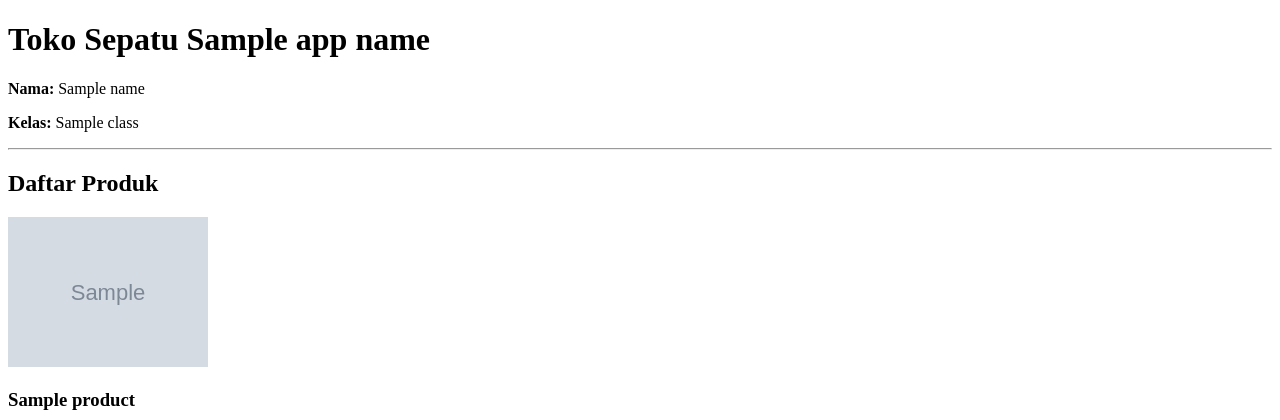
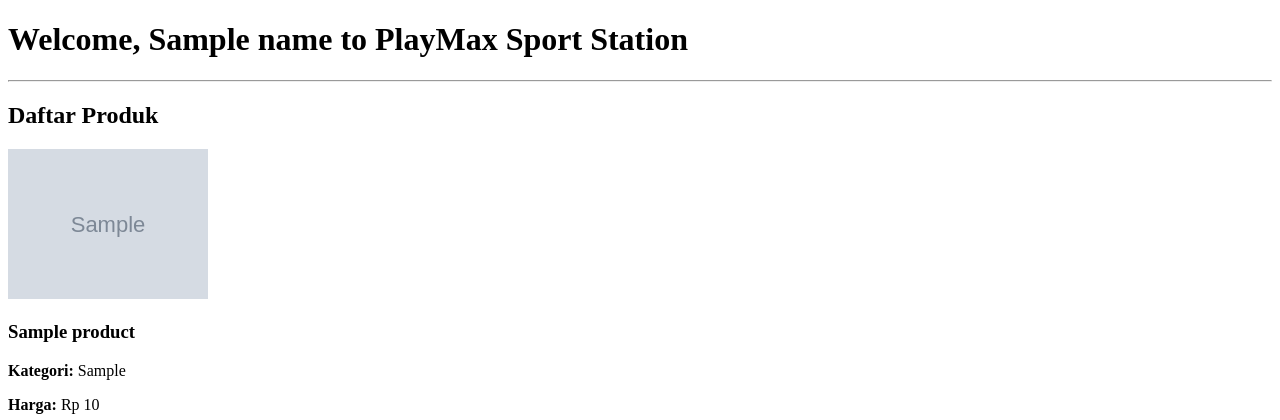
Before and after one commit to alfa-algoritma/playmax, a Django app: template main/templates/main.html in a window 1280 px wide. Shown: the top 420 px of the page. Run offline with Django 5.2, Linux system fonts and the light colour scheme; tables that the repository leaves empty hold one stand-in row (values such as "Sample post"); the template is opened without the code that fills it: values that come from a table or form of the project are taken from there, most other values are stand-ins (such as "Sample title", 1, 10 or a date in 2020); grey boxes marked "Sample" are stand-in pictures.

Commit message:
Update welcome message

```diff
--- a/main/templates/main.html
+++ b/main/templates/main.html
@@ -2,12 +2,10 @@
 <html lang="en">
 <head>
     <meta charset="UTF-8">
-    <title>{{ app_name }}</title>
+    <title>PlayMax Sport Station</title>
 </head>
 <body>
-    <h1>Toko Sepatu {{ app_name }}</h1>
-    <p><strong>Nama:</strong> {{ name }}</p>
-    <p><strong>Kelas:</strong> {{ class }}</p>
+    <h1>Welcome, {{ name }} to PlayMax Sport Station</h1>
 
     <hr>
 
```
